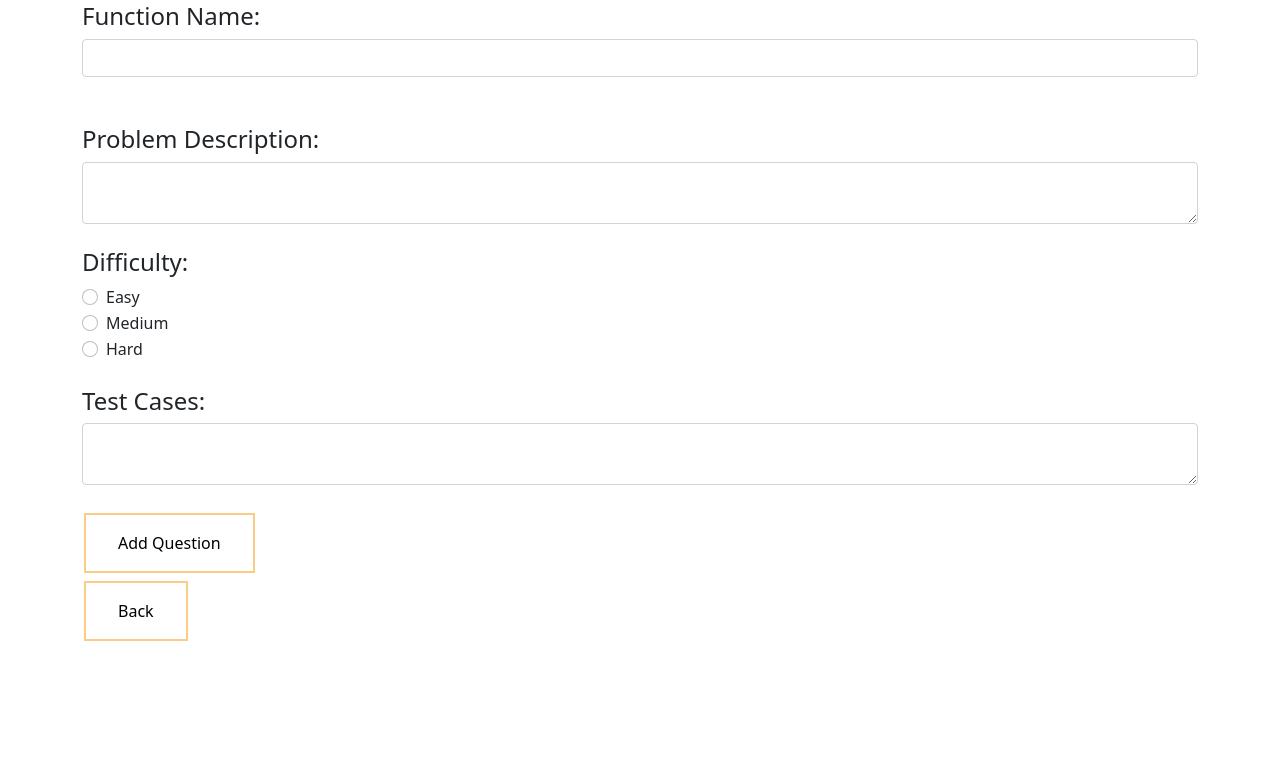
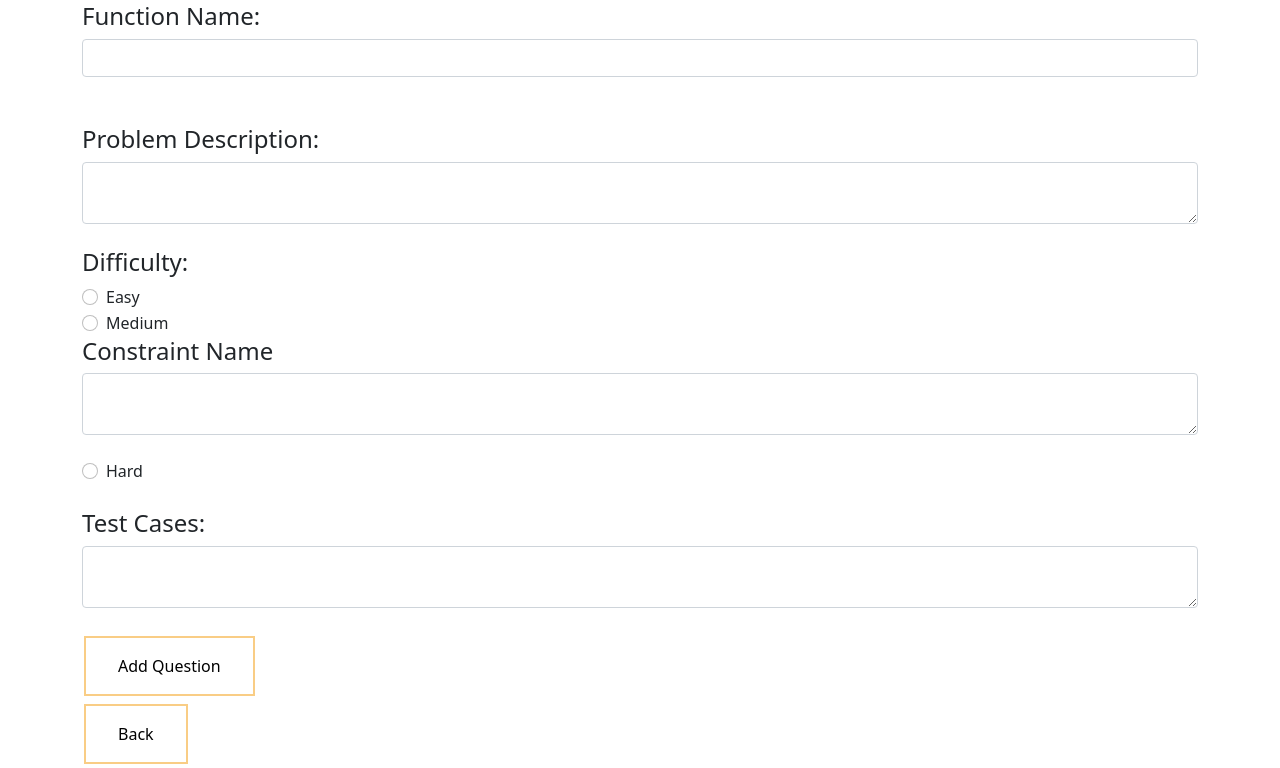
Before and after one commit to Mehakpreet21/OnlineGrading-1, a Django app: template exam/templates/exam/question/add.html in a window 1280 px wide. Shown: the part 259-1027 px from the top of the page. Before the commit the page ends 900 px from the top, so only its background shows below. Run offline with Django 4.2, Linux system fonts and the light colour scheme; the template is opened without the code that fills it, so the values that code supplies are empty.

Commit message:
added constraint to question form

```diff
--- a/exam/templates/exam/question/add.html
+++ b/exam/templates/exam/question/add.html
@@ -77,6 +77,12 @@
       <label class="form-check-label" for="flexRadioDefault1">Medium</label>
     </div>
 
+    <div class="form-group">
+      <h4><label for="usr">Constraint Name</label></h4>
+      <textarea name="constraint" class="form-control" required></textarea>
+    </div>
+    <br>
+
     <div class="form-check">
       <input class="form-check-input" type="radio" name="difficulty" id="hard" value="HARD">
       <label class="form-check-label" for="flexRadioDefault2">Hard</label>
```
Also changed, not shown: authentication/migrations/0001_initial.py, exam/migrations/0001_initial.py.
